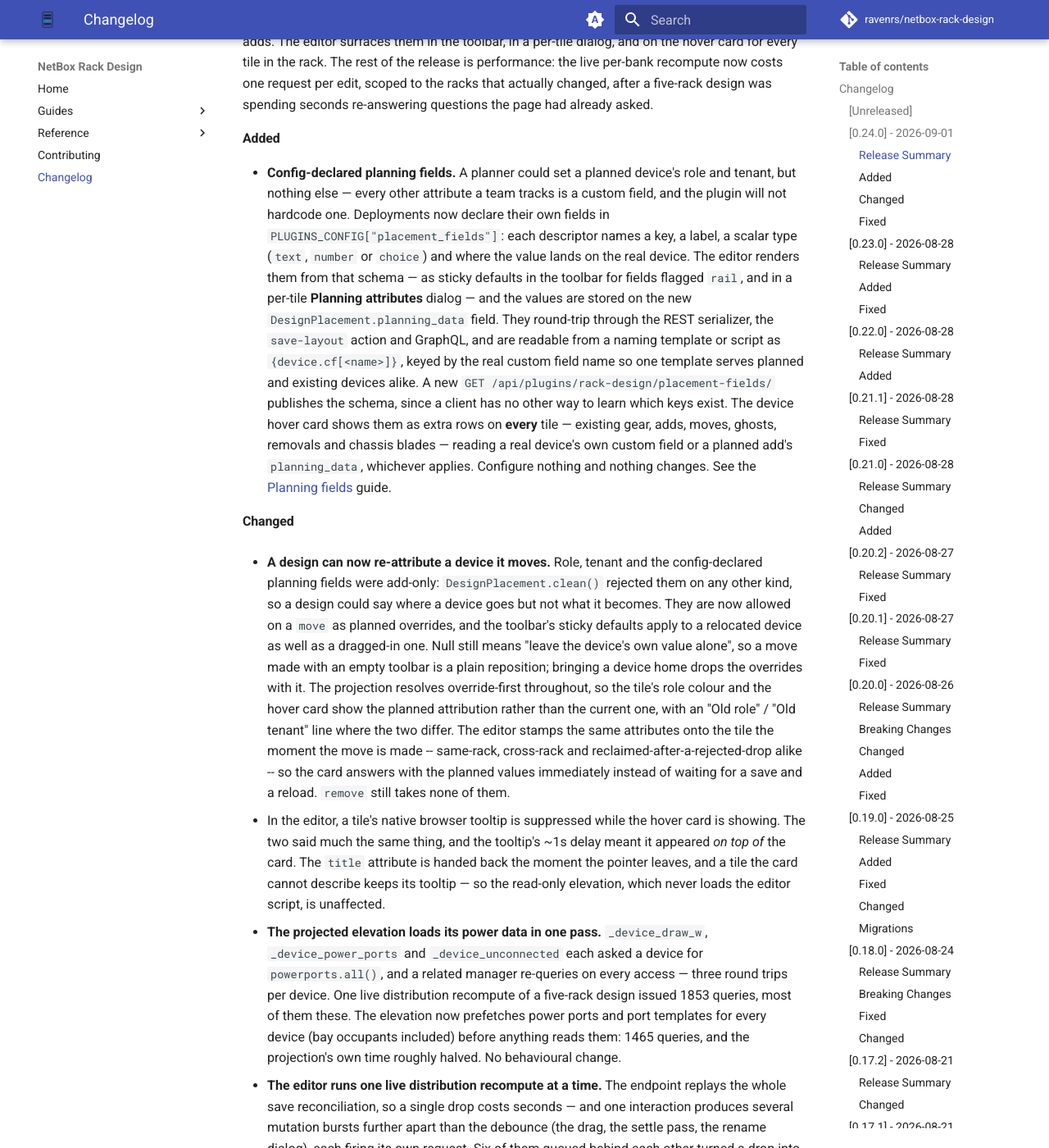
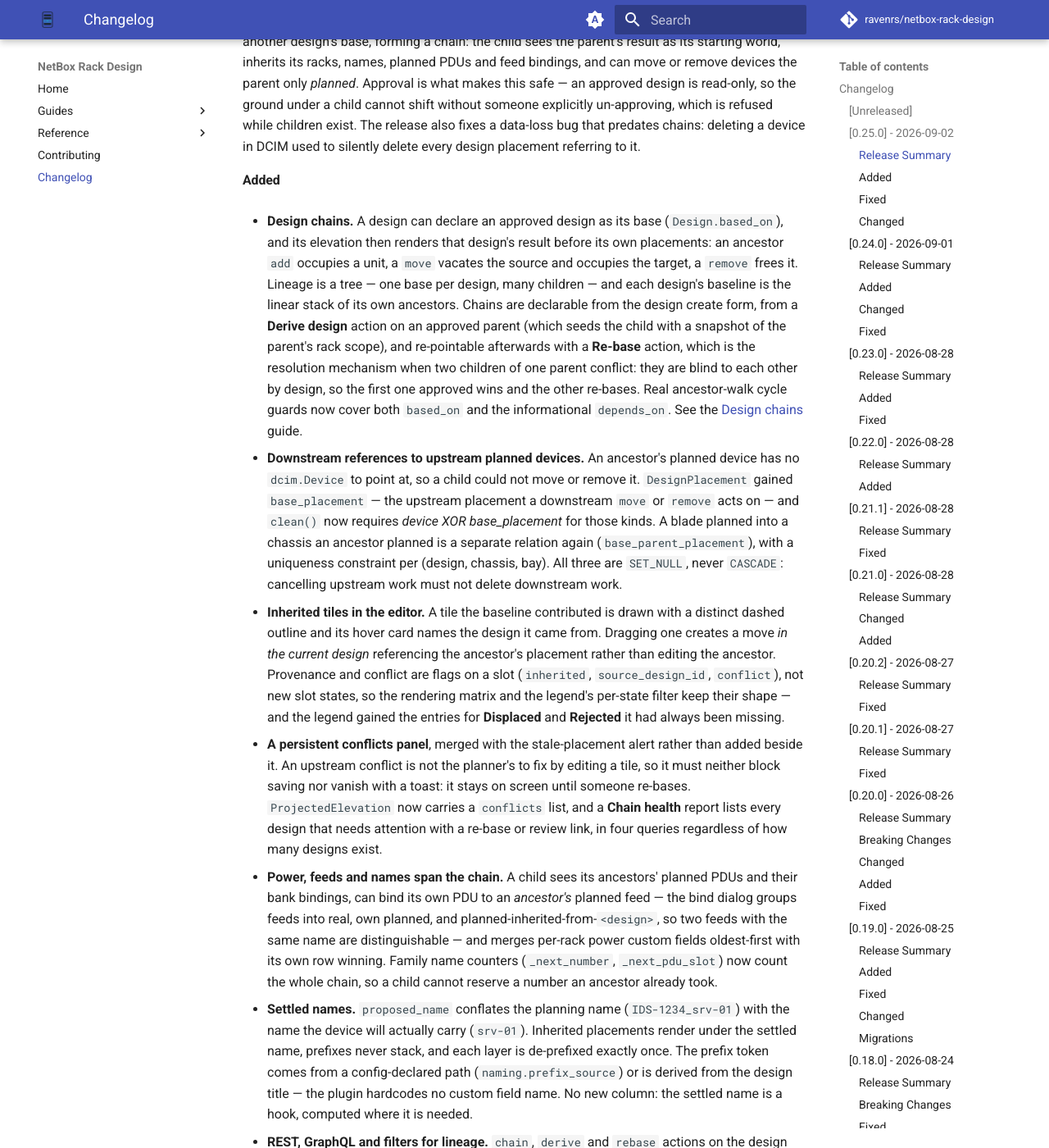
Before and after one commit to ravenrs/netbox-rack-design, an MkDocs documentation site: the page built from docs/changelog.md, in a window 1280 px wide and 1400 px high, scrolled down 544 px. Shown: the whole window at 82% size. Built offline with MkDocs 1.6.1 and Material for MkDocs 9.7.7, drawn with Linux system fonts in a browser that asks for light colours; comment, search, counter and statistics services are not loaded; some of the changed text lies outside the part shown.

Commit message:
Release v0.25.0

```diff
--- a/CHANGELOG.md
+++ b/CHANGELOG.md
@@ -6,6 +6,140 @@ The format is based on [Keep a Changelog](https://keepachangelog.com/en/1.0.0/),
 and this project adheres to [Semantic Versioning](https://semver.org/spec/v2.0.0.html).
 
 ## [Unreleased]
+
+## [0.25.0] - 2026-09-02
+
+### Release Summary
+
+A feature release built around one idea: a design should be able to plan on the
+world another design *leaves behind*. Network gear moves out over weeks, and
+until now the planner who wants to put servers in the space it vacates had to
+wait for the physical work to finish — the plugin could only project one design
+over live DCIM. An approved design can now be declared as another design's
+base, forming a chain: the child sees the parent's result as its starting
+world, inherits its racks, names, planned PDUs and feed bindings, and can move
+or remove devices the parent only *planned*. Approval is what makes this safe —
+an approved design is read-only, so the ground under a child cannot shift
+without someone explicitly un-approving, which is refused while children exist.
+The release also fixes a data-loss bug that predates chains: deleting a device
+in DCIM used to silently delete every design placement referring to it.
+
+### Added
+
+- **Design chains.** A design can declare an approved design as its base
+  (`Design.based_on`), and its elevation then renders that design's result
+  before its own placements: an ancestor `add` occupies a unit, a `move`
+  vacates the source and occupies the target, a `remove` frees it. Lineage is a
+  tree — one base per design, many children — and each design's baseline is the
+  linear stack of its own ancestors. Chains are declarable from the design
+  create form, from a **Derive design** action on an approved parent (which
+  seeds the child with a snapshot of the parent's rack scope), and re-pointable
+  afterwards with a **Re-base** action, which is the resolution mechanism when
+  two children of one parent conflict: they are blind to each other by design,
+  so the first one approved wins and the other re-bases. Real ancestor-walk
+  cycle guards now cover both `based_on` and the informational `depends_on`.
+  See the [Design chains](https://github.com/ravenrs/netbox-rack-design/blob/main/docs/design-chains.md)
+  guide.
+
+- **Downstream references to upstream planned devices.** An ancestor's planned
+  device has no `dcim.Device` to point at, so a child could not move or remove
+  it. `DesignPlacement` gained `base_placement` — the upstream placement a
+  downstream `move` or `remove` acts on — and `clean()` now requires *device
+  XOR base_placement* for those kinds. A blade planned into a chassis an
+  ancestor planned is a separate relation again (`base_parent_placement`), with
+  a uniqueness constraint per (design, chassis, bay). All three are
+  `SET_NULL`, never `CASCADE`: cancelling upstream work must not delete
+  downstream work.
+
+- **Inherited tiles in the editor.** A tile the baseline contributed is drawn
+  with a distinct dashed outline and its hover card names the design it came
+  from. Dragging one creates a move *in the current design* referencing the
+  ancestor's placement rather than editing the ancestor. Provenance and
+  conflict are flags on a slot (`inherited`, `source_design_id`, `conflict`),
+  not new slot states, so the rendering matrix and the legend's per-state
+  filter keep their shape — and the legend gained the entries for
+  **Displaced** and **Rejected** it had always been missing.
+
+- **A persistent conflicts panel**, merged with the stale-placement alert
+  rather than added beside it. An upstream conflict is not the planner's to
+  fix by editing a tile, so it must neither block saving nor vanish with a
+  toast: it stays on screen until someone re-bases. `ProjectedElevation` now
+  carries a `conflicts` list, and a **Chain health** report lists every design
+  that needs attention with a re-base or review link, in four queries
+  regardless of how many designs exist.
+
+- **Power, feeds and names span the chain.** A child sees its ancestors'
+  planned PDUs and their bank bindings, can bind its own PDU to an *ancestor's*
+  planned feed — the bind dialog groups feeds into real, own planned, and
+  planned-inherited-from-`<design>`, so two feeds with the same name are
+  distinguishable — and merges per-rack power custom fields oldest-first with
+  its own row winning. Family name counters (`_next_number`,
+  `_next_pdu_slot`) now count the whole chain, so a child cannot reserve a
+  number an ancestor already took.
+
+- **Settled names.** `proposed_name` conflates the planning name
+  (`IDS-1234_srv-01`) with the name the device will actually carry
+  (`srv-01`). Inherited placements render under the settled name, prefixes
+  never stack, and each layer is de-prefixed exactly once. The prefix token
+  comes from a config-declared path (`naming.prefix_source`) or is derived from
+  the design title — the plugin hardcodes no custom field name. No new column:
+  the settled name is a hook, computed where it is needed.
+
+- **REST, GraphQL and filters for lineage.** `chain`, `derive` and `rebase`
+  actions on the design endpoint; `ancestors`, `children` and `is_frozen` on
+  the GraphQL type; and filters for staleness, the new relations and
+  parentless designs.
+
+### Fixed
+
+- **Deleting a device in DCIM silently destroyed design history.**
+  `DesignPlacement.device` was `CASCADE`, so removing a device deleted every
+  placement that referenced it — including the `remove` row that recorded the
+  deletion, leaving a design quietly missing work with nothing to explain it.
+  This was reachable by hand long before chains existed; chains only make it
+  catastrophic, since applying an upstream removal would take the downstream
+  plan with it. The FK is now `SET_NULL`, paired with a `stale` flag and
+  `stale_device_name` captured at deletion time ("some device is gone" is not
+  actionable), stamped by a `pre_delete` receiver through `snapshot()` +
+  `save()` so the transition is changelogged. A stale placement is surfaced on
+  the design page, in the placement list and table, as an always-visible alert
+  in the editor, and through a filter and the chain-health report; re-pointing
+  it at a device clears the flag with no separate action. Staleness is an
+  observation, never client input, so the API exposes it read-only.
+
+- **The name-collision warning could not see collisions that mattered.**
+  `name_exists_in_site` compared literal `proposed_name` values, so two
+  placements destined to become the *same* device name did not register — and
+  the mechanism the family counters explicitly rely on to catch sibling
+  collisions was therefore unreachable, since two siblings' differing prefixes
+  make their planning names differ while their settled names match. The check
+  now also matches on the settled plane, in both directions, at a fixed three
+  queries regardless of chain depth. It remains a non-blocking warning. One
+  documented limitation: its SQL prefilter is exact for the built-in
+  strip-prefix scheme but can miss a collision under a custom `settled_name`
+  callable that returns something unrelated to `proposed_name`.
+
+### Changed
+
+- **An approved design is read-only.** Approval is what lets a child trust its
+  baseline, so placements, power rows and feeds all refuse writes on an
+  approved design, across the UI, the API and the `save-layout` action (which
+  answers `409`). The escape hatch is the status itself — move it back to
+  draft — and that is refused once children exist. Only `racks` is frozen on
+  the design record; status, summary and link stay editable.
+
+- **A chain projects only from `approved` ancestors, or not at all.** An
+  ancestor in any other state — including `implemented` — refuses the whole
+  chain with a panel row telling the planner to re-base, rather than rendering
+  a believable rack built on a guess. There is no apply step to verify against
+  yet, so a partially-built parent cannot be reconciled; the failure mode is
+  deliberately a block rather than a plausible lie, consistent with how the
+  distribution and naming engines already behave. Measured cost of an
+  inherited layer is roughly 1.9× at depth 3 — linear in placements, not in
+  depth — and an unchained design pays a single boolean check.
+
+- Real blades an ancestor has already moved no longer render in their old
+  chassis bay, which drew them twice.
 
 ## [0.24.0] - 2026-09-01
 
@@ -41,7 +175,7 @@ re-answering questions the page had already asked.
   shows them as extra rows on **every** tile — existing gear, adds, moves,
   ghosts, removals and chassis blades — reading a real device's own custom
   field or a planned add's `planning_data`, whichever applies. Configure
-  nothing and nothing changes. See the [Planning fields](planning-fields.md)
+  nothing and nothing changes. See the [Planning fields](https://github.com/ravenrs/netbox-rack-design/blob/main/docs/planning-fields.md)
   guide.
 
 ### Changed
--- a/pyproject.toml
+++ b/pyproject.toml
@@ -7,7 +7,7 @@ build-backend = "setuptools.build_meta"
 
 [project]
 name =  "netbox-rack-design"
-version = "0.24.0"
+version = "0.25.0"
 authors = [
     {name = "Petr Voronov", email = "ravenrs@gmail.com"},
 ]
```
Also changed, not shown: COMPATIBILITY.md (+1 -0 lines), netbox_rack_design/__init__.py (+36 -1 lines).
